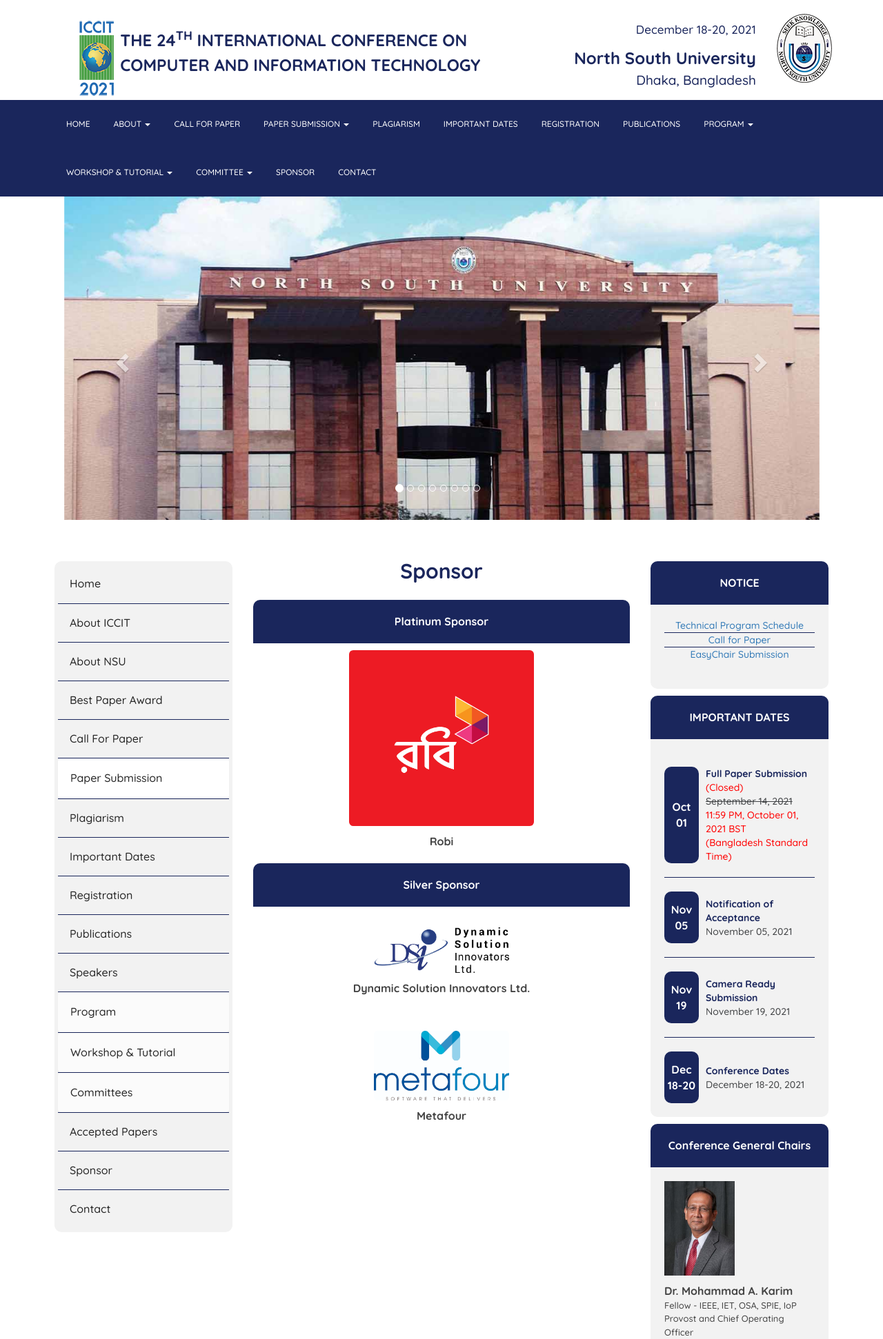
After one commit to mhasan502/ICCIT, a Django app: page /sponsor.html in a window 1280 px wide. The commit adds this page. Shown: the top 1942 px of the page at 69% size. Run offline with Django 3.2, Linux system fonts and the light colour scheme; some libraries are stand-ins or nearby versions; some web fonts are replaced.

Commit message:
changes added

```diff
--- a/ICCIT2021/settings.py
+++ b/ICCIT2021/settings.py
@@ -37,6 +37,7 @@
     'django.contrib.sessions',
     'django.contrib.messages',
     'django.contrib.staticfiles',
+    'django.contrib.sitemaps',
 ]
 
 MIDDLEWARE = [
--- a/ICCIT2021/urls.py
+++ b/ICCIT2021/urls.py
@@ -1,5 +1,11 @@
+from django.contrib.sitemaps.views import sitemap
 from django.urls import path
+from .sitemaps import Sitemap
 from .views import *
+
+sitemaps = {
+    'static': Sitemap,
+}
 
 urlpatterns = [
     path('', Index.as_view(), name='index'),
@@ -24,6 +30,7 @@
     path('workshop_2.html', Workshop_2.as_view(), name='workshop_2'),
     path('tutorial_1.html', Tutorial_1.as_view(), name='tutorial_1'),
     path('tutorial_2.html', Tutorial_2.as_view(), name='tutorial_2'),
+    path('sponsor.html', Sponsor.as_view(), name='sponsor'),
 
     # Speakers
     path('anjani-phuyal.html', Anjani_Phuyal.as_view(), name='anjani-phuyal'),
@@ -39,4 +46,6 @@
     path('vijayan-k-asari.html', Vijayan_K_Asari.as_view(), name='vijayan-k-asari'),
 
     path('robots.txt', Robots.as_view(), name='robots'),
+    path('sitemap.xml', sitemap, {'sitemaps': sitemaps},
+         name='django.contrib.sitemaps.views.sitemap'),
 ]
--- a/ICCIT2021/views.py
+++ b/ICCIT2021/views.py
@@ -101,6 +101,9 @@
 class Dr_Thomas_Lu(TemplateView):
     template_name = 'speakers/dr-thomas-lu.html'
 
+class Sponsor(TemplateView):
+    template_name = 'sponsor.html'
+
 
 class Robots(TemplateView):
     template_name = 'robots.txt'
--- a/_config.yml
+++ /dev/null
@@ -1 +0,0 @@
-theme: jekyll-theme-cayman
--- /dev/null
+++ b/requirements.txt
@@ -0,0 +1,4 @@
+asgiref==3.4.1
+Django==4.0
+sqlparse==0.4.2
+tzdata==2021.5
--- a/templates/others/header.html
+++ b/templates/others/header.html
@@ -186,6 +186,11 @@
                                 Technical Program Schedule
                             </a>
                         </li>
+                        <li>
+                            <a href="{% static 'files/ICCIT 2021 Program Schedule v5.pdf' %}" target="_blank">
+                                Full Conference Schedule
+                            </a>
+                        </li>
                     </ul>
                 </li>
                 <li class="dropdown">
@@ -250,7 +255,11 @@
                     </ul>
                 </li>
                 <li>
+                    <a href="{% url 'sponsor' %}">Sponsor</a>
+                </li>
+                <li>
                     <a href="{% url 'contact' %}">Contact</a>
+                </li>
             </ul>
         </div>
         <!-- /.navbar-collapse -->
--- a/templates/others/left_sidebar.html
+++ b/templates/others/left_sidebar.html
@@ -80,6 +80,11 @@
                         Technical Program Schedule
                     </a>
                 </li>
+                <li>
+                    <a class="side_nav_links" href="{% static 'files/ICCIT 2021 Program Schedule v5.pdf' %}" target="_blank">
+                        Full Conference Schedule
+                    </a>
+                </li>
             </ul>
         </li>
         <hr class="menu_sep">
@@ -152,6 +157,12 @@
         </li>
         <hr class="menu_sep">
         <li>
+            <a href="{% url 'sponsor' %}">
+                Sponsor
+            </a>
+        </li>
+        <hr class="menu_sep">
+        <li>
             <a href="{% url 'contact' %}">
                 Contact
             </a>
--- a/templates/speakers.html
+++ b/templates/speakers.html
@@ -98,7 +98,7 @@
             <br>
 
             <div class="side_panel_top text-center">
-                Invited Session I
+                Invited Talk
             </div>
             <br>
             <div class="col-md-0 text-center" style="display: block;margin-left: auto;margin-right: auto;width: 50%">
--- /dev/null
+++ b/templates/sponsor.html
@@ -0,0 +1,46 @@
+{% load static %}
+{% include 'others/header.html' %}
+<!-- Page Content -->
+<div class="container">
+
+    <!-- /.row -->
+    <!-- Content Row -->
+    <div class="row">
+
+        {% include 'others/left_sidebar.html' %}
+
+        <!-- Content Column -->
+        <div class="col-md-6">
+            <h2 class="section_h text-center">Sponsor</h2>
+            <div>
+                <div class="side_panel_top text-center">
+                    Platinum Sponsor
+                </div>
+                <div class="col-md-0 text-center" style="display: block;margin-left: auto;margin-right: auto;width: 70%">
+                    <img class="img-rounded" src="{% static 'images/Robi-Logo_RedBG_Bangla.jpg' %}" style="width: 70%; margin: 10px">
+                </div>
+                <p class="text-center" style="font-weight: bold; font-size: 16px">Robi</p>
+            </div>
+
+            <div>
+                <div class="side_panel_top text-center">
+                    Silver Sponsor
+                </div>
+                <br>
+                <span class="col-md-0 text-center" style="display: block;margin-left: auto;margin-right: auto;width: 80%">
+                    <img class="img-rounded" src="{% static 'images/DSi logo.jpg' %}" style="width: 45%; margin: 10px">
+                </span>
+                <p class="text-center" style="font-weight: bold; font-size: 16px">Dynamic Solution Innovators Ltd.</p>
+                <br>
+                <span class="col-md-0 text-center" style="display: block;margin-left: auto;margin-right: auto;width: 80%">
+                    <img class="img-rounded" src="{% static 'images/metafour.jpg' %}" style="width: 45%; margin: 10px">
+                </span>
+                <p class="text-center" style="font-weight: bold; font-size: 16px">Metafour</p>
+            </div>
+        </div>
+
+        {% include 'others/right_sidebar.html' %}
+    </div>
+</div>
+
+{% include 'others/footer.html' %}
```
Also changed, not shown: ICCIT2021/sitemaps.py (added, +24 -0 lines), static/images/DSi logo.jpg (added), static/images/Robi-Logo_RedBG_Bangla.jpg (added), static/images/metafour.jpg (added), 4 other files.
